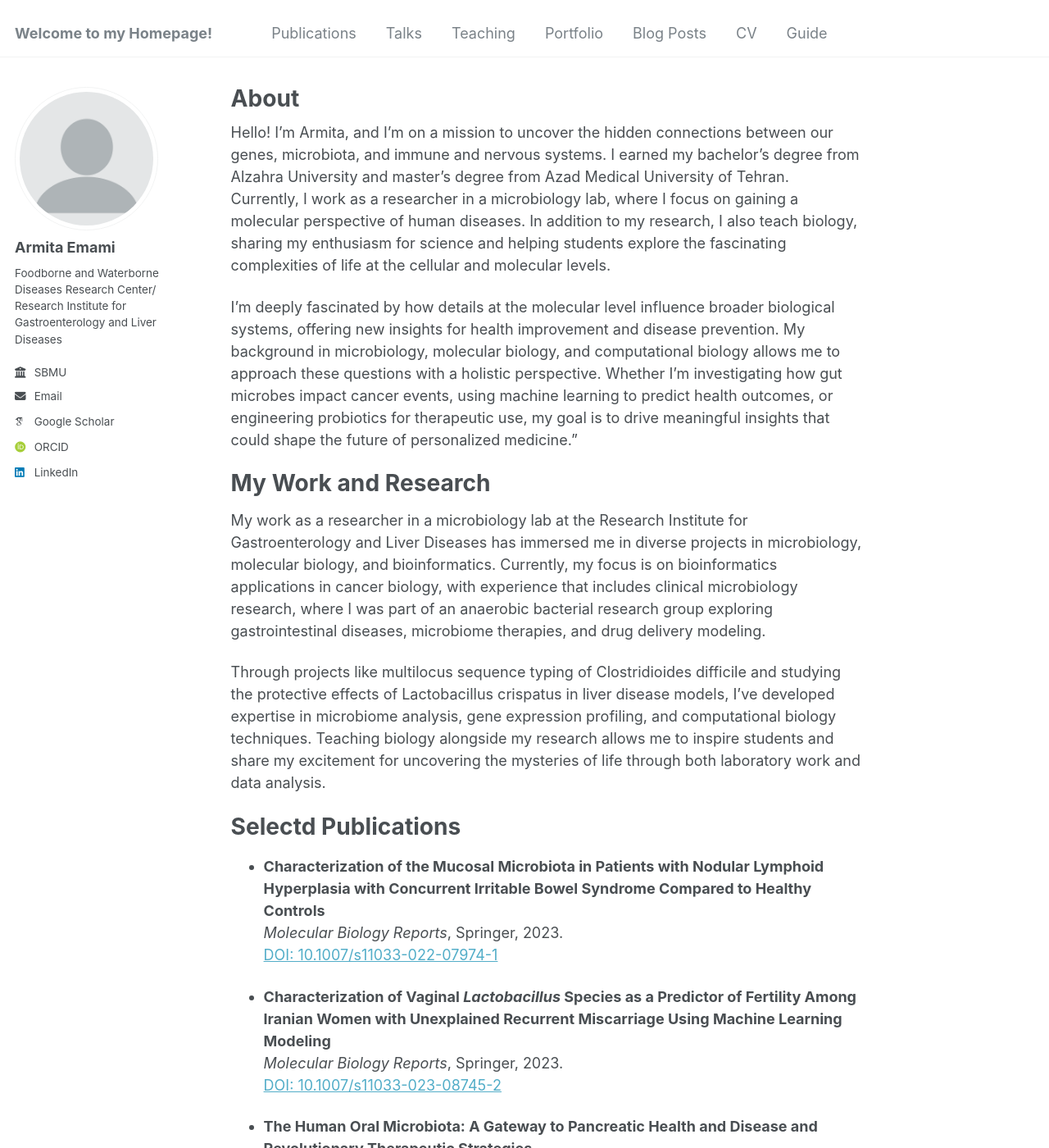
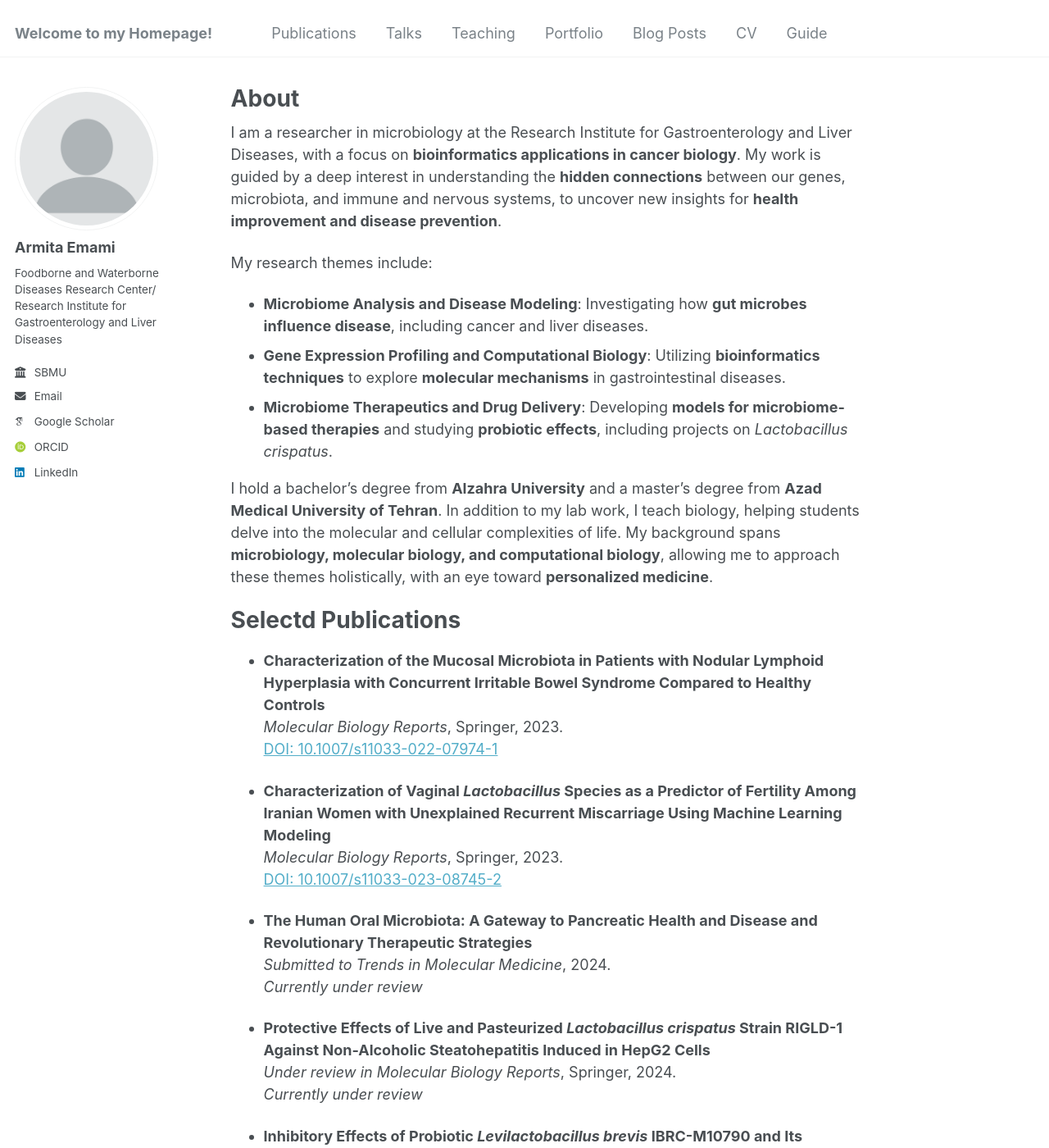
Before and after one commit to Armitaem/main0, a Jekyll site: the page built from _pages/about.md, in a window 1280 px wide and 1400 px high. Shown: the whole window at 82% size. Built offline with Jekyll 4.4.1, drawn with Linux system fonts in a browser that asks for light colours; some web fonts are replaced.

Commit message:
Update about.md
fd

```diff
--- a/_pages/about.md
+++ b/_pages/about.md
@@ -7,18 +7,17 @@ redirect_from:
   - /about.html
 ---
 
-Hello! I’m Armita, and I’m on a mission to uncover the hidden connections between our genes, microbiota, and immune and nervous systems. I earned my bachelor’s degree from Alzahra University and master’s degree from Azad Medical University of Tehran. Currently, I work as a researcher in a microbiology lab, where I focus on gaining a molecular perspective of human diseases. In addition to my research, I also teach biology, sharing my enthusiasm for science and helping students explore the fascinating complexities of life at the cellular and molecular levels.
 
-I’m deeply fascinated by how details at the molecular level influence broader biological systems, offering new insights for health improvement and disease prevention. My background in microbiology, molecular biology, and computational biology allows me to approach these questions with a holistic perspective. Whether I’m investigating how gut microbes impact cancer events, using machine learning to predict health outcomes, or engineering probiotics for therapeutic use, my goal is to drive meaningful insights that could shape the future of personalized medicine.”
+I am a researcher in microbiology at the Research Institute for Gastroenterology and Liver Diseases, with a focus on **bioinformatics applications in cancer biology**. My work is guided by a deep interest in understanding the **hidden connections** between our genes, microbiota, and immune and nervous systems, to uncover new insights for **health improvement and disease prevention**.
 
+My research themes include:
 
+- **Microbiome Analysis and Disease Modeling**: Investigating how **gut microbes influence disease**, including cancer and liver diseases.
+- **Gene Expression Profiling and Computational Biology**: Utilizing **bioinformatics techniques** to explore **molecular mechanisms** in gastrointestinal diseases.
+- **Microbiome Therapeutics and Drug Delivery**: Developing **models for microbiome-based therapies** and studying **probiotic effects**, including projects on *Lactobacillus crispatus*.
 
-My Work and Research
-======
-My work as a researcher in a microbiology lab at the Research Institute for Gastroenterology and Liver Diseases has immersed me in diverse projects in microbiology, molecular biology, and bioinformatics. Currently, my focus is on bioinformatics applications in cancer biology, with experience that includes clinical microbiology research, where I was part of an anaerobic bacterial research group exploring gastrointestinal diseases, microbiome therapies, and drug delivery modeling.
+I hold a bachelor’s degree from **Alzahra University** and a master’s degree from **Azad Medical University of Tehran**. In addition to my lab work, I teach biology, helping students delve into the molecular and cellular complexities of life. My background spans **microbiology, molecular biology, and computational biology**, allowing me to approach these themes holistically, with an eye toward **personalized medicine**.
 
-
-Through projects like multilocus sequence typing of Clostridioides difficile and studying the protective effects of Lactobacillus crispatus in liver disease models, I’ve developed expertise in microbiome analysis, gene expression profiling, and computational biology techniques. Teaching biology alongside my research allows me to inspire students and share my excitement for uncovering the mysteries of life through both laboratory work and data analysis.
 
 
 
```
